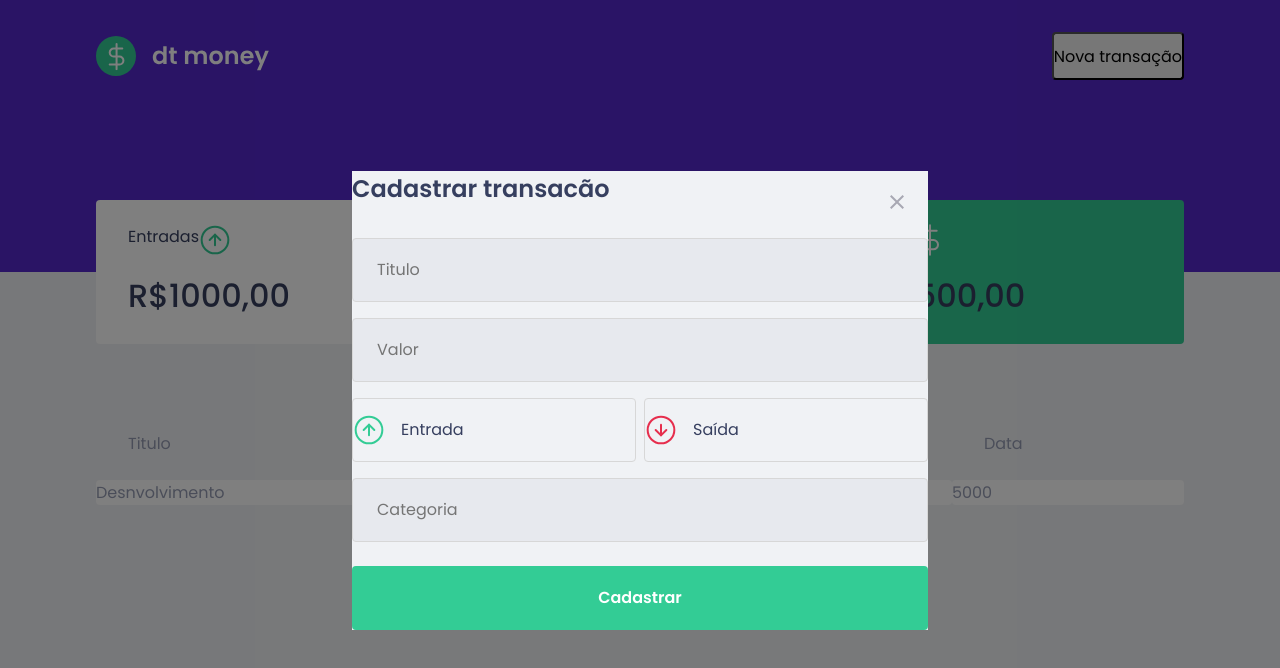
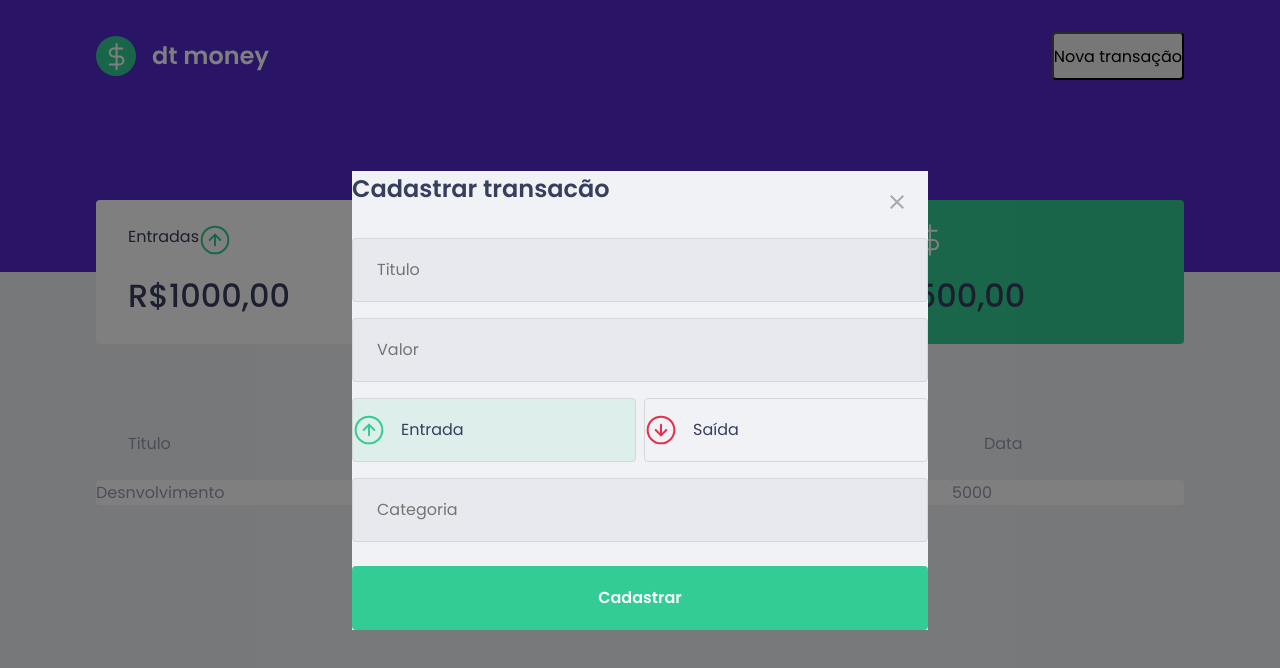
Before and after one commit to robsonpereiradasilva/finances, a React (Create React App) app: page / in a window 1280 px wide. Both pictures are taken after a click on the button "Nova transação". Shown: the top 668 px of the page. Built offline with nearby package versions, Linux system fonts and the light colour scheme; no server answers; what miragejs would draw is missing.

Commit message:
Add style color to deposit/withdraw buttons

```diff
--- a/src/components/NewTransactionModal/index.tsx
+++ b/src/components/NewTransactionModal/index.tsx
@@ -1,8 +1,9 @@
+import { useState } from 'react';
 import Modal from 'react-modal';
 import closeImg from '../../assets/close.svg';
 import incomeImg from '../../assets/income.svg';
 import outcomeImg from '../../assets/outcome.svg';
-import { Container,TransactionTypeContainer } from './styles'
+import { Container, TransactionTypeContainer, RadioBox } from './styles'
 
 
 interface NewTransactionModalProps {
@@ -12,6 +13,7 @@
 }
 
 export function NewTransactionModal({ isOpen, onRequestClose }: NewTransactionModalProps) {
+    const [type, setType] = useState("deposit");
     return (
         <Modal
             isOpen={isOpen}
@@ -36,16 +38,26 @@
                     placeholder='Valor'
                 />
                 <TransactionTypeContainer>
-                    <button type='button'>
+                    <RadioBox
+                        type='button'
+                        onClick={() => {setType('deposit')}}
+                        isActive = {type ==='deposit'}
+                        activeColor= 'green'
+                    >
                         <img src={incomeImg} alt="Entrada" />
                         <span> Entrada</span>
-                    </button>
-                    <button type='button'>
+                    </RadioBox>
+                    <RadioBox
+                        type='button'
+                        onClick={() => {setType('withdraw')}}
+                        isActive = {type ==='withdraw'}
+                        activeColor = 'red'
+                    >
                         <img src={outcomeImg} alt="Saida" />
                         <span>
                             Saída
                         </span>
-                        </button>
+                    </RadioBox>
                 </TransactionTypeContainer>
 
                 <input placeholder='Categoria' />
--- a/src/components/NewTransactionModal/styles.ts
+++ b/src/components/NewTransactionModal/styles.ts
@@ -1,5 +1,5 @@
 import styled from "styled-components";
-import {darken} from 'polished';
+import {darken,transparentize} from 'polished';
 
 export const Container = styled.form`
     h2{
@@ -53,13 +53,27 @@
     display: grid;
     grid-template-columns: 1fr 1fr;
     gap: 0.5rem;
+`;
 
-    button{
+interface RadioBoxProps{
+    isActive: boolean;
+    activeColor: 'green' | 'red';
+}
+
+const colors = {
+    green: '#33cc95',
+    red: '#e52e4d'
+}
+
+export const RadioBox = styled.button<RadioBoxProps>`
     height: 4rem;
     border: 1px solid #d7d7d7;
     border-radius: 0.25rem;
 
-        background: transparent;
+    background: ${(props) =>  props.isActive
+        ? transparentize(0.9,colors[props.activeColor])
+        : 'transparent'
+    };
 
     transition: border-color 0.2s;
 
@@ -84,6 +98,4 @@
 
     }
 
-    }
-
 `;
```
Lines whose indentation alone changed are shown as unchanged.
